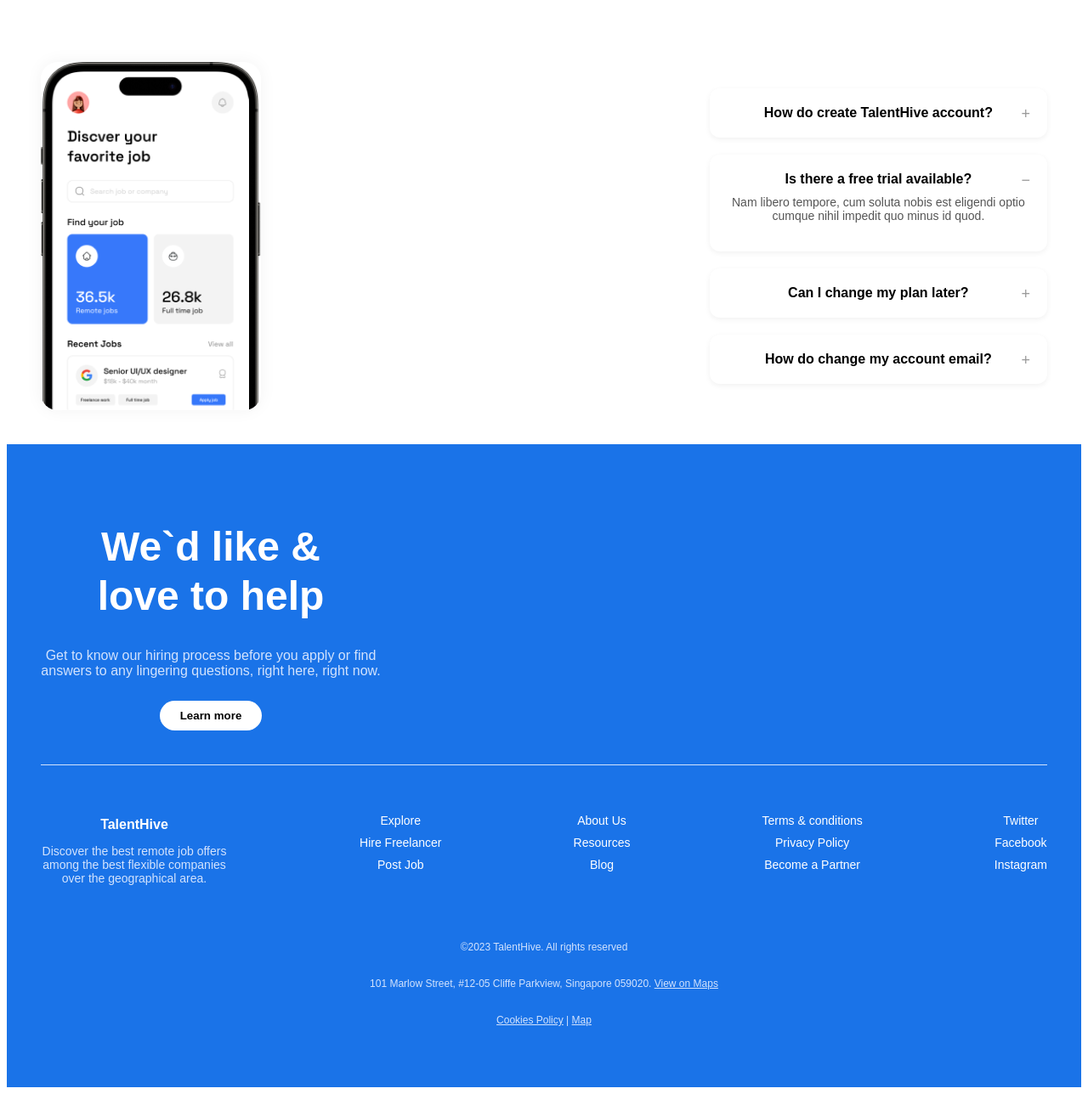
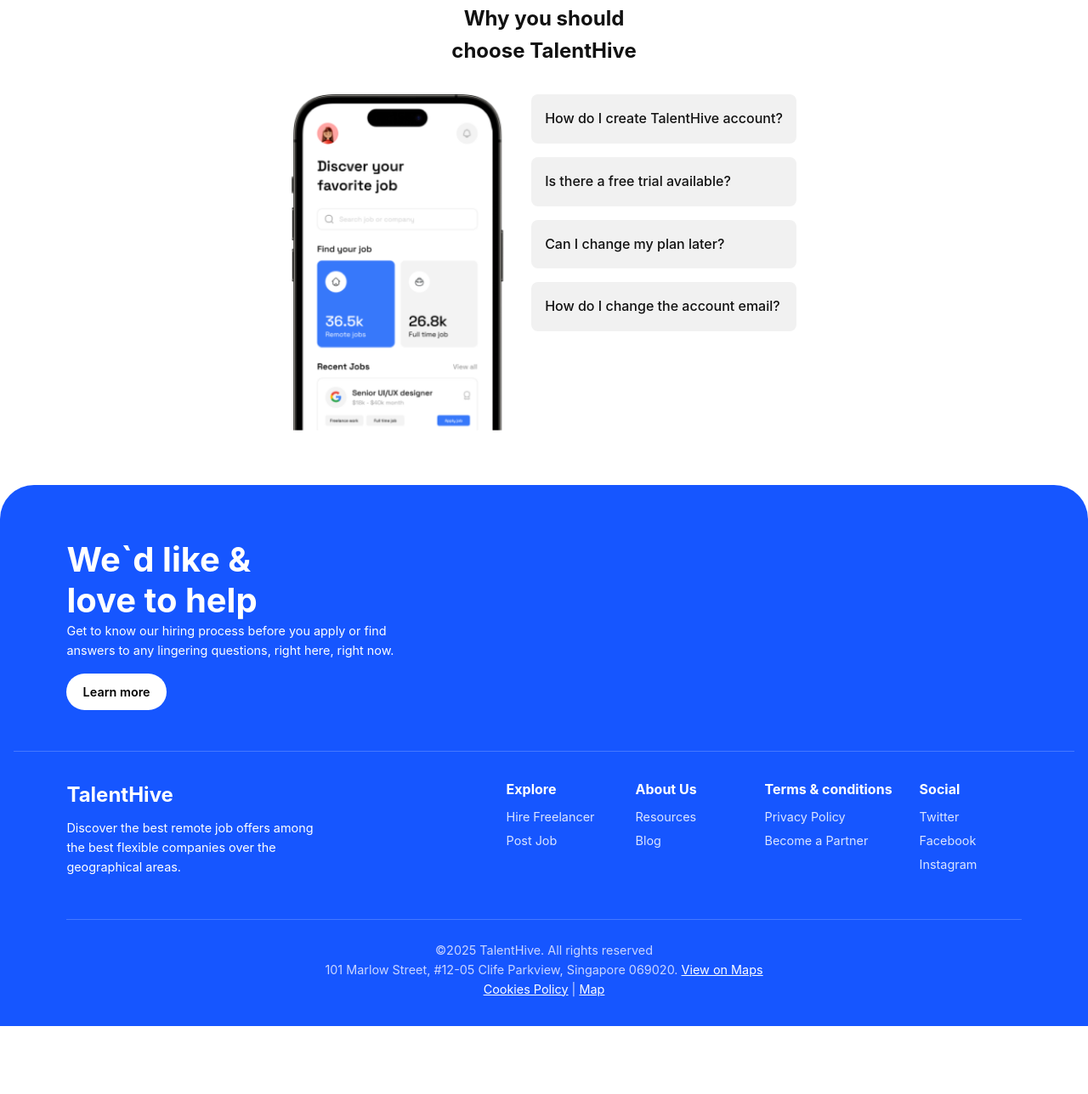
Before and after one commit to EduardoDias1902/ReplicaDesignResponsivoAtt, a plain HTML site: page index.html in a window 1280 px wide. Shown: the part 1035-2323 px from the top of the page at 85% size. After the commit the page ends 2243 px from the top, so only its background shows below. Drawn offline with Linux system fonts and the light colour scheme.

Commit message:
ajusta elementos

```diff
--- a/index.html
+++ b/index.html
@@ -8,132 +8,95 @@
         <link href="https://fonts.googleapis.com/css2?family=Space+Grotesk:wght@400;500;700&display=swap" rel="stylesheet">
     </head>
     <body>
+      <header class="header">
+        <div class="container nav">
+          <h1 class="logo">TalentHive</h1>
+          <nav>
+            <ul class="nav-links">
+              <li><a href="#">Home</a></li>
+              <li><a href="#">How it works</a></li>
+              <li><a href="#">Find Jobs</a></li>
+              <li><a href="#">FAQ</a></li>
+            </ul>
+          </nav>
+          <a href="#" class="btn">Sign Up</a>
+        </div>
+      </header>
 
-    <header class="conteiner">
-        <div class="logo">
-            <h3>TalentHive</h3>
+      <section class="hero">
+        <h2>Find the job that<br>fits your lifestyle</h2>
+        <p>Discover the best remote jobs at top-rated & trusted companies.</p>
+        <div class="phones">
+          <img src="/images/Group 490 (1).png" alt="Phone UI" />
+        </div>
+      </section>
+
+      <section class="intro">
+        <h2>We help you to get your<br>dream job watch intro</h2>
+        <div class="video-placeholder">
+          <img src="/images/video (1).png" alt="Video Preview">
+          <button class="play-button">&#9658;</button>
+        </div>
+      </section>
+
+      <section class="faq">
+        <h2>Why you should<br>choose TalentHive</h2>
+        <div class="faq-content">
+          <img src="/images/image.png" alt="Phone FAQ" />
+          <ul class="accordion">
+            <li>How do I create TalentHive account?</li>
+            <li>Is there a free trial available?</li>
+            <li>Can I change my plan later?</li>
+            <li>How do I change the account email?</li>
+          </ul>
+        </div>
+      </section>
+
+      <footer class="footer">
+        <div class="footer-top container">
+          <div class="footer-text">
+            <h2>We`d like &<br>love to help</h2>
+            <p>Get to know our hiring process before you apply or find answers to any lingering questions, right here, right now.</p>
+            <a href="#" class="btn-white">Learn more</a>
+          </div>
         </div>
 
-        <div>
-            <a href="#">Home</a>
-            <a href="#">Hire Freelancer</a>
-            <a href="#">Explore</a>
-            <a href="#">PostJob</a>
-            <a href="#">About Us</a>
+        <hr class="footer-divider">
+
+        <div class="footer-bottom container">
+          <div class="footer-brand">
+            <h3>TalentHive</h3>
+            <p>Discover the best remote job offers among the best flexible companies over the geographical areas.</p>
           </div>
 
-        <div class="Logar">
-            <h3 class="Logar2">login</h3>
-            <h3 class="Logar3">Start free</h3>
-        </div>
-    </header>
-<br>
-<br>
-    <h1 class="frases">Find the job that fits you lifestyle</h1>
-    <div class="frasesinha">
-        <p>Discover the best remote job offer mong the best flexiable companies </p>
-        <p>Over the geographic area</p>
-
-    <div class="celulares">
-        <img src="/images/Group 490 (1).png" alt="" >
+          <div class="footer-links">
+            <div>
+              <h4>Explore</h4>
+              <a href="#">Hire Freelancer</a>
+              <a href="#">Post Job</a>
             </div>
             <div>
-        <div class="frases">
-            <h2>We help you to get your </h2>
-            <h2>dream job watch intro</h2>
-
-        </div>
-    </div>
-    <div class="celulares">
-        <img src="/images/video (1).png" alt="">
+              <h4>About Us</h4>
+              <a href="#">Resources</a>
+              <a href="#">Blog</a>
             </div>
             <div>
-        <h1 class="frases">Why you should choose TalentHive</h1>
+              <h4>Terms & conditions</h4>
+              <a href="#">Privacy Policy</a>
+              <a href="#">Become a Partner</a>
             </div>
-
-    <div class="container_menu">
-  <div class="celulares">
-    <img src="images/image.png" alt="Phone preview" />
-  </div>
-
-  <div class="faq">
-    <div class="faq-item">
-      <h3>How do create TalentHive account?</h3>
-      <span class="icon">+</span>
-    </div>
-
-    <div class="faq-item active">
-      <h3>Is there a free trial available?</h3>
-      <span class="icon">−</span>
-      <p>
-        Nam libero tempore, cum soluta nobis est eligendi optio cumque nihil impedit quo minus id quod.
-      </p>
-    </div>
-
-    <div class="faq-item">
-      <h3>Can I change my plan later?</h3>
-      <span class="icon">+</span>
-    </div>
-
-    <div class="faq-item">
-      <h3>How do change my account email?</h3>
-      <span class="icon">+</span>
+            <div>
+              <h4>Social</h4>
+              <a href="#">Twitter</a>
+              <a href="#">Facebook</a>
+              <a href="#">Instagram</a>
             </div>
           </div>
         </div>
-<footer class="footer">
-    <div class="footer-top">
-      <div class="footer-headline">
-        <h1>We&#96;d like &<br><span>love to help</span></h1>
-        <p>Get to know our hiring process before you apply or find answers to any lingering questions, right here, right now.</p>
-        <button class="learn-more">Learn more</button>
-      </div>
-    </div>
 
-    <hr>
-
-    <div class="footer-links">
-      <div class="footer-col">
-        <h4>TalentHive</h4>
-        <p>Discover the best remote job offers among the best flexible companies over the geographical area.</p>
-      </div>
-
-      <div class="footer-col">
-        <ul>
-          <li><a href="#">Explore</a></li>
-          <li><a href="#">Hire Freelancer</a></li>
-          <li><a href="#">Post Job</a></li>
-        </ul>
-      </div>
-
-      <div class="footer-col">
-        <ul>
-          <li><a href="#">About Us</a></li>
-          <li><a href="#">Resources</a></li>
-          <li><a href="#">Blog</a></li>
-        </ul>
-      </div>
-
-      <div class="footer-col">
-        <ul>
-          <li><a href="#">Terms & conditions</a></li>
-          <li><a href="#">Privacy Policy</a></li>
-          <li><a href="#">Become a Partner</a></li>
-        </ul>
-      </div>
-
-      <div class="footer-col">
-        <ul>
-          <li><a href="#">Twitter</a></li>
-          <li><a href="#">Facebook</a></li>
-          <li><a href="#">Instagram</a></li>
-        </ul>
-      </div>
-    </div>
-
-    <div class="footer-bottom">
-      <p>©2023 TalentHive. All rights reserved</p>
-      <p>101 Marlow Street, #12-05 Cliffe Parkview, Singapore 059020. <a href="#">View on Maps</a></p>
+        <div class="footer-copy container">
+          <p>©2025 TalentHive. All rights reserved</p>
+          <p>101 Marlow Street, #12-05 Clife Parkview, Singapore 069020. <a href="#">View on Maps</a></p>
           <p><a href="#">Cookies Policy</a> | <a href="#">Map</a></p>
         </div>
       </footer>
--- a/style.css
+++ b/style.css
@@ -1,203 +1,289 @@
+* {
+  margin: 0;
+  padding: 0;
+  box-sizing: border-box;
+}
 
-.conteiner {
+body {
+  font-family: 'Inter', sans-serif;
+  background: #fff;
+  color: #111;
+  line-height: 1.6;
+}
+
+.container {
+  width: 90%;
+  max-width: 1200px;
+  margin: 0 auto;
+}
+
+/* Cabeçalho */
+.header {
+  background: #fff;
+  padding: 1.5rem 0;
+  border-bottom: 1px solid #eee;
+}
+
+.nav {
   display: flex;
   justify-content: space-between;
   align-items: center;
-    padding: 10px 20px;
-    color: black;
 }
 
-  .conteiner div {
-    display: flex;
-    align-items: center;
-    gap: 20px;
+.logo {
+  font-weight: 800;
+  font-size: 1.5rem;
 }
 
-  .conteiner a {
-    text-decoration: none;
+.nav-links {
+  list-style: none;
+  display: flex;
+  gap: 2rem;
 }
 
-  .conteiner h3 {
-    margin: 0;
+.nav-links a {
+  text-decoration: none;
+  color: #333;
+  font-weight: 500;
+}
+
+.btn {
+  padding: 0.5rem 1rem;
+  background-color: #007bff;
+  color: #fff;
+  border-radius: 8px;
+  text-decoration: none;
+  font-weight: bold;
+}
+
+/* Hero */
+.hero {
+  text-align: center;
+  padding: 4rem 1rem;
+}
+
+.hero h2 {
+  font-size: 2.5rem;
+  margin-bottom: 1rem;
+}
+
+.hero p {
+  font-size: 1.1rem;
+  color: #666;
+  margin-bottom: 2rem;
+}
+
+.phones {
+  display: flex;
+  justify-content: center;
+  gap: 1.5rem;
+  flex-wrap: wrap;
+}
+
+.phones img {
+  width: 180px;
+  border-radius: 20px;
+}
+
+/* Intro */
+.intro {
+  background-color: #f9f9f9;
+  text-align: center;
+  padding: 4rem 1rem;
+}
+
+.video-placeholder {
+  position: relative;
+  display: inline-block;
+  margin-top: 2rem;
+}
+
+.video-placeholder img {
+  width: 300px;
+  border-radius: 20px;
+}
+
+.play-button {
+  position: absolute;
+  top: 50%;
+  left: 50%;
+  transform: translate(-50%, -50%);
+  font-size: 2rem;
+  background-color: white;
+  border: none;
+  border-radius: 50%;
+  width: 50px;
+  height: 50px;
+  box-shadow: 0 0 10px rgba(0,0,0,0.1);
   cursor: pointer;
 }
 
-.celulares{
-    display: flex;
-    width: 100%;
-   align-items:center;
+/* FAQ */
+.faq {
+  padding: 4rem 1rem;
+  text-align: center;
 }
 
-.logo h3{
-    font-size: 1.5rem;
+.faq-content {
+  display: flex;
+  align-items: flex-start;
+  justify-content: center;
+  flex-wrap: wrap;
+  gap: 2rem;
+  margin-top: 2rem;
 }
 
-.frases{
-    text-align: center;
-    font-size: 300%;
-    margin-top: 0px;
-    font-family: 'Space Grotesk', sans-serif;
+.faq-content img {
+  width: 250px;
 }
 
-.frasesinha{
-    text-align: center;
-    font-family: 'Space Grotesk', sans-serif;
-}
-.container_menu {
-  display: flex;
-  align-items: center;
-  justify-content: center;
-  padding: 40px;
-  gap: 50px;
-  background-color:white;
-  font-family: 'Arial', sans-serif;
+.accordion {
+  list-style: none;
+  text-align: left;
 }
 
-.celulares img {
-  max-width: 280px;
-  height: auto;
-  border-radius: 20px;
-  box-shadow: 0 0 20px rgba(0, 0, 0, 0.05);
+.accordion li {
+  margin-bottom: 1rem;
+  padding: 1rem;
+  background: #f1f1f1;
+  border-radius: 8px;
+  cursor: pointer;
+  font-weight: 500;
 }
 
-.faq {
-  display: flex;
-  flex-direction: column;
-  gap: 20px;
-  max-width: 400px;
-}
-
-.faq-item {
-  background-color: white;
-  padding: 20px;
-  border-radius: 12px;
-  box-shadow: 0 2px 6px rgba(0, 0, 0, 0.06);
-  position: relative;
-}
-
-.faq-item h3 {
-  margin: 0;
-  font-size: 16px;
-  font-weight: 600;
-}
-
-.faq-item p {
-  margin-top: 10px;
-  font-size: 14px;
-  color: #555;
-}
-
-.faq-item .icon {
-  position: absolute;
-  right: 20px;
-  top: 20px;
-  font-size: 18px;
-  color: #999;
-}
-.logar .logar2{
-   border:2px solid blue;
-   padding:5px;
-   font-family: 'Space Grotesk', sans-serif;
-
-}
-
+/* Footer */
 .footer {
-    background-color: #1a73e8;
-    color: white;
-    padding: 60px 40px;
-    font-family: 'Arial', sans-serif;
+  background-color: #1656ff;
+  color: #fff;
+  padding: 4rem 1rem 2rem;
+  font-size: 0.9rem;
+  border-top-left-radius: 40px;
+  border-top-right-radius: 40px;
 }
 
 .footer-top {
   display: flex;
   flex-direction: column;
-    align-items: start;
-    gap: 20px;
+  align-items: flex-start;
+  gap: 1.5rem;
 }
 
-  .footer-headline h1 {
-    font-size: 48px;
+.footer-top h2 {
+  font-size: 2.5rem;
+  font-weight: 700;
   line-height: 1.2;
-    font-weight: bold;
 }
 
-  .footer-headline h1 span {
-    color: white;
+.footer-top p {
+  max-width: 400px;
 }
 
-  .footer-headline p {
-    max-width: 400px;
-    font-size: 16px;
-    color: #d3e3fd;
+.btn-white {
+  background: #fff;
+  color: #000;
+  padding: 0.6rem 1.2rem;
+  border-radius: 30px;
+  text-decoration: none;
+  font-weight: 600;
+  display: inline-block;
+  margin-top: 1rem;
 }
 
-  .learn-more {
-    margin-top: 10px;
-    padding: 10px 24px;
-    background-color: white;
-    color:black;
+.footer-divider {
+  margin: 3rem 0 2rem;
   border: none;
-    border-radius: 30px;
-    font-weight: bold;
-    cursor: pointer;
+  height: 1px;
+  background-color: rgba(255, 255, 255, 0.2);
 }
 
-  hr {
-    margin: 40px 0;
-    border: none;
-    border-top: 1px solid #d3e3fd;
+.footer-bottom {
+  display: flex;
+  flex-wrap: wrap;
+  gap: 2rem;
+  justify-content: space-between;
+}
+
+.footer-brand {
+  max-width: 300px;
+}
+
+.footer-brand h3 {
+  font-size: 1.5rem;
+  margin-bottom: 0.5rem;
 }
 
 .footer-links {
   display: flex;
+  gap: 2rem;
   flex-wrap: wrap;
-    justify-content: space-between;
-    gap: 40px;
 }
 
-  .footer-col h4 {
-    font-size: 16px;
-    margin-bottom: 10px;
+.footer-links div {
+  min-width: 120px;
 }
 
-  .footer-col p {
-    font-size: 14px;
-    color: #d3e3fd;
-    max-width: 220px;
+.footer-links h4 {
+  font-size: 1rem;
+  margin-bottom: 0.5rem;
 }
 
-  .footer-col ul {
-    list-style: none;
-    padding: 0;
+.footer-links a {
+  display: block;
+  text-decoration: none;
+  color: #dbe5ff;
+  margin-bottom: 0.3rem;
 }
 
-  .footer-col ul li {
-    margin-bottom: 8px;
+.footer-copy {
+  border-top: 1px solid rgba(255,255,255,0.2);
+  margin-top: 3rem;
+  padding-top: 1.5rem;
+  text-align: center;
+  color: #cbd6ff;
 }
 
-  .footer-col ul li a {
-    text-decoration: none;
-    color: white;
-    font-size: 14px;
-  }
-
-  .footer-col ul li a:hover {
+.footer-copy a {
+  color: #fff;
   text-decoration: underline;
 }
 
-  .footer-bottom {
-    margin-top: 40px;
-    font-size: 12px;
-    color: #d3e3fd;
-    display: flex;
-    flex-direction: column;
-    gap: 5px;
+/* Responsivo */
+@media (max-width: 768px) {
+  .nav-links {
+    display: none;
   }
 
-  .footer-bottom a {
-    color: #d3e3fd;
-    text-decoration: underline;
+  .phones img,
+  .faq-content img,
+  .video-placeholder img {
+    width: 100%;
   }
-header{
-    font-family: 'Space Grotesk', sans-serif;
+
+  .faq-content {
+    flex-direction: column;
+    align-items: center;
   }
+
+  .hero h2 {
+    font-size: 2rem;
+  }
+
+  .footer-top {
+    align-items: center;
+    text-align: center;
+  }
+
+  .footer-bottom {
+    flex-direction: column;
+    align-items: center;
+    text-align: center;
+  }
+
+  .footer-links {
+    justify-content: center;
+  }
+
+  .footer-copy {
+    font-size: 0.75rem;
+  }
+}
```
Lines whose indentation alone changed are shown as unchanged.
